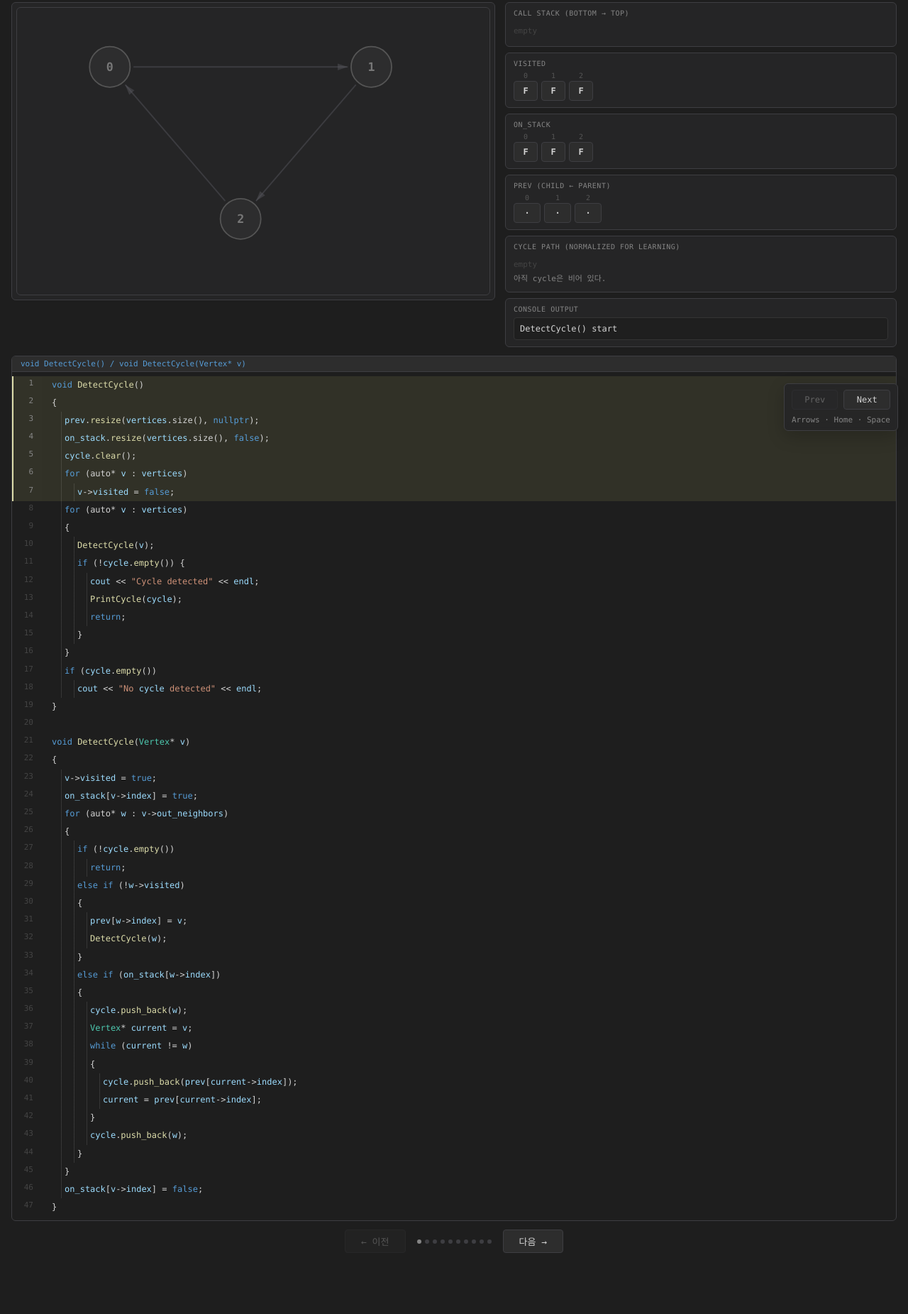
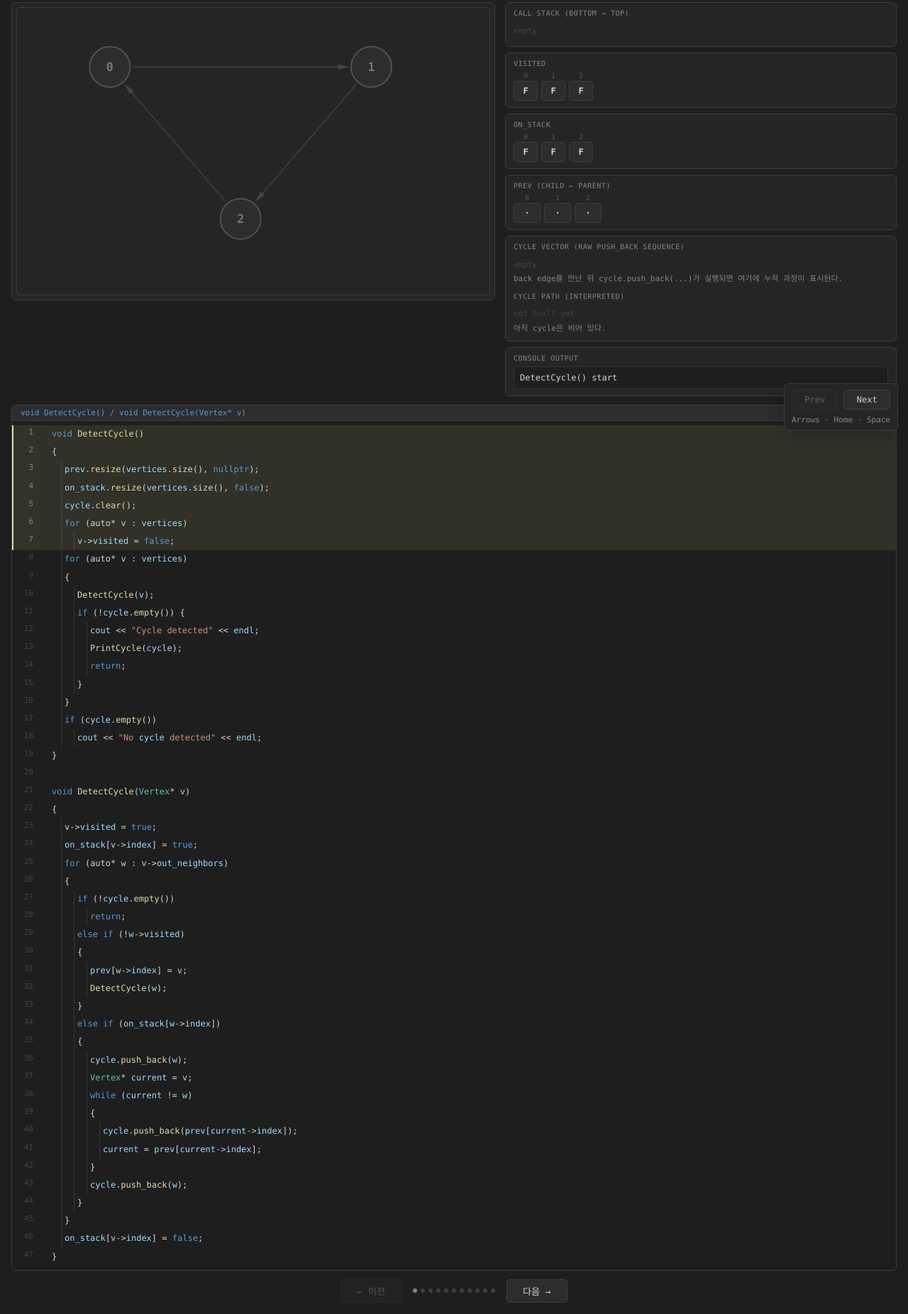
Before and after one commit to hckyeong/hckyeong.github.io, a website: page 09_graph/cycle_detection_dfs_vis.html in a window 1280 px wide. Shown: the part 179-2030 px from the top of the page at 71% size. Before the commit the page ends 1960 px from the top, so only its background shows below. Drawn offline with Linux system fonts and the light colour scheme.

Commit message:
Refine cycle vector backtracking visualization

```diff
--- a/09_graph/cycle_detection_dfs_vis.html
+++ b/09_graph/cycle_detection_dfs_vis.html
@@ -23,6 +23,7 @@ h1{font-size:14px;font-weight:400;color:#858585;margin-bottom:10px;letter-spacin
 .sbox{background:#252526;border:1px solid #3e3e42;border-radius:6px;padding:9px 11px}
 .slabel{font-size:10px;color:#858585;text-transform:uppercase;letter-spacing:.5px;margin-bottom:6px}
 .inline-note{font-size:11px;color:#858585;line-height:1.5}
+#cycle-build{white-space:pre-line}
 .grid4{display:grid;grid-template-columns:repeat(3,minmax(0,1fr));gap:5px}
 .icell{display:flex;flex-direction:column;align-items:center;gap:2px}.inlabel{font-size:10px;color:#555}
 .inval{min-width:34px;height:28px;padding:0 6px;border:1px solid #3e3e42;border-radius:4px;display:flex;align-items:center;justify-content:center;font-size:12px;font-weight:700;background:#2d2d2d;color:#d4d4d4;transition:all .25s}
@@ -33,13 +34,13 @@ h1{font-size:14px;font-weight:400;color:#858585;margin-bottom:10px;letter-spacin
 .chips{display:flex;flex-wrap:wrap;gap:4px;min-height:26px;align-items:center}.chip{padding:2px 8px;border-radius:3px;font-size:12px;font-weight:700;transition:all .2s}
 .chip-stack{background:rgba(86,156,214,.1);border:1px solid #569cd6;color:#9cdcfe}
 .chip-cur{background:rgba(247,178,103,.14);border:1px solid #f7b267;color:#f7b267}
-.chip-prev{background:rgba(155,155,234,.12);border:1px solid #9b9bea;color:#c9c9ff}
 .chip-cyc{background:rgba(240,149,149,.12);border:1px solid #f09595;color:#ffb8b8}
 .empty{color:#444;font-size:11px}
 #visited-grid,#stack-grid,#prev-grid{display:flex;gap:5px;flex-wrap:wrap}
 .pcell{display:flex;flex-direction:column;align-items:center;gap:2px}
 .pval{min-width:38px;height:28px;padding:0 6px;border:1px solid #3e3e42;border-radius:4px;display:flex;align-items:center;justify-content:center;font-size:12px;font-weight:700;background:#2d2d2d;color:#d4d4d4}
 .pval.set{border-color:#9b9bea;color:#c9c9ff;background:rgba(155,155,234,.12)}
+.pval.focus{border-color:#f7b267;color:#f7b267;background:rgba(247,178,103,.12)}
 #console-log{display:flex;flex-direction:column;gap:6px;font-size:12px;line-height:1.5;color:#d4d4d4}
 .logline{padding:6px 8px;border-radius:4px;background:#1f1f1f;border:1px solid #343434}
 #code-panel{background:#1e1e1e;border:1px solid #3e3e42;border-radius:6px;overflow:hidden;margin-bottom:12px}
@@ -79,7 +80,7 @@ h1{font-size:14px;font-weight:400;color:#858585;margin-bottom:10px;letter-spacin
     <div class="sbox"><div class="slabel">visited</div><div id="visited-grid"></div></div>
     <div class="sbox"><div class="slabel">on_stack</div><div id="stack-grid"></div></div>
     <div class="sbox"><div class="slabel">prev (child ← parent)</div><div id="prev-grid"></div></div>
-    <div class="sbox"><div class="slabel">Cycle Path (normalized for learning)</div><div class="chips" id="cycle-disp"></div><div class="inline-note" id="cycle-note"></div></div>
+    <div class="sbox"><div class="slabel">Cycle Vector (raw push_back sequence)</div><div class="chips" id="cycle-disp"></div><div class="inline-note" id="cycle-build"></div><div class="slabel" style="margin-top:10px">Cycle Path (interpreted)</div><div class="chips" id="cycle-path-disp"></div><div class="inline-note" id="cycle-note"></div></div>
     <div class="sbox"><div class="slabel">Console Output</div><div id="console-log"></div></div>
   </div>
 </div>
@@ -156,9 +157,10 @@ const CASES = [
       {desc:'1을 방문한다. 현재 재귀 스택은 0 → 1 이다.',hl:[21,22,23,24],visited:[0,1],onstack:[0,1],call:[0,1],prev:[null,0,null],cycle:[],current:1,activeEdge:null,cycleEdges:[],console:['On stack: 0','On stack: 0 1'],cycleNote:'방문은 되었지만 아직 함수가 끝나지 않았으므로 on_stack에도 남아 있다.'},
       {desc:'1의 이웃 2도 아직 방문되지 않았으므로 prev[2] = 1 후 재귀 호출한다.',hl:[25,26,29,30,31,32],visited:[0,1],onstack:[0,1],call:[0,1],prev:[null,0,1],cycle:[],current:1,activeEdge:[1,2],cycleEdges:[],console:['On stack: 0','On stack: 0 1'],cycleNote:'DFS tree는 0 → 1 → 2로 확장된다.'},
       {desc:'2를 방문한다. 현재 재귀 스택은 0 → 1 → 2 이다.',hl:[21,22,23,24],visited:[0,1,2],onstack:[0,1,2],call:[0,1,2],prev:[null,0,1],cycle:[],current:2,activeEdge:null,cycleEdges:[],console:['On stack: 0','On stack: 0 1','On stack: 0 1 2'],cycleNote:'이제 2의 이웃을 확인한다.'},
-      {desc:'2의 이웃 0은 이미 visited이고, 동시에 on_stack[0]도 true다. 즉 back edge 2 → 0을 만나 cycle을 감지한다.',hl:[25,26,34,35],visited:[0,1,2],onstack:[0,1,2],call:[0,1,2],prev:[null,0,1],cycle:[0],current:2,activeEdge:[2,0],cycleEdges:[[2,0]],console:['On stack: 0','On stack: 0 1','On stack: 0 1 2','Cycle detected: 0'],cycleNote:'visited && on_stack 조건이 바로 directed cycle 판정 지점이다.'},
-      {desc:'back edge 2 → 0 과 prev를 기준으로 보면, 학습용 cycle path는 0 → 1 → 2 → 0 으로 이해하는 것이 맞다.',hl:[35,36,37,38,39,40,41,42,43],visited:[0,1,2],onstack:[0,1,2],call:[0,1,2],prev:[null,0,1],cycle:[0,1,0,0],current:2,activeEdge:[2,0],cycleEdges:[[2,0]],console:['On stack: 0','On stack: 0 1','On stack: 0 1 2','Cycle detected: 0'],cycleNote:'아래 패널은 back edge와 prev를 기준으로 정규화한 cycle path를 보여준다.'},
-      {desc:'DetectCycle()는 cycle을 발견했음을 보고 종료한다. 시각화는 이해가 쉬운 cycle path 0 → 1 → 2 → 0 을 표시한다.',hl:[11,12,13,14],visited:[0,1,2],onstack:[0,1,2],call:[0,1,2],prev:[null,0,1],cycle:[0,1,0,0],current:2,activeEdge:[2,0],cycleEdges:[[2,0]],console:['On stack: 0','On stack: 0 1','On stack: 0 1 2','Cycle detected: 0','Cycle detected'],cycleNote:'코드의 raw cycle 저장 문제는 노트에서 설명하고, 시각화는 의미가 분명한 cycle path를 보여준다.'}
+      {desc:'2의 이웃 0은 이미 visited이고, 동시에 on_stack[0]도 true다. 즉 back edge 2 → 0을 만나 cycle을 감지한다. 이 순간 코드가 먼저 cycle.push_back(w)를 실행해서 cycle vector는 [0]이 된다.',hl:[25,26,34,35],visited:[0,1,2],onstack:[0,1,2],call:[0,1,2],prev:[null,0,1],cycle:[0],current:2,activeEdge:[2,0],cycleEdges:[[2,0]],console:['On stack: 0','On stack: 0 1','On stack: 0 1 2','Cycle detected: 0'],cycleBuild:'1) cycle.push_back(w=0)  =>  [0]',cycleNote:'visited && on_stack 조건이 바로 directed cycle 판정 지점이다.'},
+      {desc:'while 루프의 첫 반복이다. current는 2이고 prev[2] = 1 이므로 cycle.push_back(1)이 실행되어 cycle vector는 [0, 1]이 된다.',hl:[35,36,37,38,39,40,41],visited:[0,1,2],onstack:[0,1,2],call:[0,1,2],prev:[null,0,1],cycle:[0,1],current:2,tracePrev:2,traceEdge:[1,2],cycleEdges:[[2,0]],console:['On stack: 0','On stack: 0 1','On stack: 0 1 2','Cycle detected: 0'],cycleBuild:'1) push_back(w=0)  =>  [0]\n2) push_back(prev[2]=1)  =>  [0, 1]',cycleNote:'prev[2]를 따라가며 child 2의 parent인 1이 cycle vector에 추가된다.'},
+      {desc:'while 루프의 두 번째 반복이다. current를 1로 옮긴 뒤 prev[1] = 0 이므로 cycle.push_back(0)이 실행되어 cycle vector는 [0, 1, 0]이 된다.',hl:[38,39,40,41],visited:[0,1,2],onstack:[0,1,2],call:[0,1,2],prev:[null,0,1],cycle:[0,1,0],current:1,tracePrev:1,traceEdge:[0,1],cycleEdges:[[2,0]],console:['On stack: 0','On stack: 0 1','On stack: 0 1 2','Cycle detected: 0'],cycleBuild:'1) push_back(w=0)  =>  [0]\n2) push_back(prev[2]=1)  =>  [0, 1]\n3) push_back(prev[1]=0)  =>  [0, 1, 0]',cycleNote:'여기서 current가 0이 되므로 while(current != w)는 종료된다.'},
+      {desc:'while 종료 후 코드가 마지막으로 cycle.push_back(w)를 한 번 더 실행한다. 그래서 raw cycle vector는 [0, 1, 0, 0]이 된다. 해석 가능한 cycle path는 0 → 1 → 2 → 0 이다.',hl:[11,12,13,14,42],visited:[0,1,2],onstack:[0,1,2],call:[0,1,2],prev:[null,0,1],cycle:[0,1,0,0],cyclePath:[0,1,2,0],current:2,cycleEdges:[[2,0]],console:['On stack: 0','On stack: 0 1','On stack: 0 1 2','Cycle detected: 0','Cycle detected'],cycleBuild:'1) push_back(w=0)  =>  [0]\n2) push_back(prev[2]=1)  =>  [0, 1]\n3) push_back(prev[1]=0)  =>  [0, 1, 0]\n4) push_back(w=0)  =>  [0, 1, 0, 0]',cycleNote:'현재 코드의 raw vector에는 시작 정점 0이 중복으로 들어가므로, 실제 cycle path 해석은 별도로 봐야 한다.'}
     ]
   },
   {
@@ -176,9 +178,11 @@ const CASES = [
       {desc:'1 방문, on_stack은 0 → 2 → 1 이다.',hl:[21,22,23,24],visited:[0,2,1],onstack:[0,2,1],call:[0,2,1],prev:[null,2,0,null,null,null],cycle:[],current:1,activeEdge:null,cycleEdges:[],console:['On stack: 0','On stack: 0 2','On stack: 0 1 2'],cycleNote:'1의 유일한 이웃은 5다.'},
       {desc:'1의 이웃 5는 미방문이므로 prev[5] = 1 을 저장하고 재귀 호출한다.',hl:[25,26,29,30,31,32],visited:[0,2,1],onstack:[0,2,1],call:[0,2,1],prev:[null,2,0,null,null,1],cycle:[],current:1,activeEdge:[1,5],cycleEdges:[],console:['On stack: 0','On stack: 0 2','On stack: 0 1 2'],cycleNote:'이제 5에서 0으로 향하는 간선이 cycle을 만든다.'},
       {desc:'5 방문, on_stack은 0 → 2 → 1 → 5 이다.',hl:[21,22,23,24],visited:[0,2,1,5],onstack:[0,2,1,5],call:[0,2,1,5],prev:[null,2,0,null,null,1],cycle:[],current:5,activeEdge:null,cycleEdges:[],console:['On stack: 0','On stack: 0 2','On stack: 0 1 2','On stack: 0 1 2 5'],cycleNote:'5의 이웃 0은 이미 visited이며 현재 on_stack에도 있다.'},
-      {desc:'5 → 0 은 back edge 이다. visited[0] = true 이면서 on_stack[0] = true 이므로 cycle을 감지한다.',hl:[25,26,34,35],visited:[0,2,1,5],onstack:[0,2,1,5],call:[0,2,1,5],prev:[null,2,0,null,null,1],cycle:[0],current:5,activeEdge:[5,0],cycleEdges:[[5,0]],console:['On stack: 0','On stack: 0 2','On stack: 0 1 2','On stack: 0 1 2 5','Cycle detected: 0'],cycleNote:'directed cycle 판정은 back edge를 만나는 순간이다.'},
-      {desc:'back edge 5 → 0 과 prev를 기준으로 보면, 학습용 cycle path는 0 → 2 → 1 → 5 → 0 이다.',hl:[35,36,37,38,39,40,41,42,43],visited:[0,2,1,5],onstack:[0,2,1,5],call:[0,2,1,5],prev:[null,2,0,null,null,1],cycle:[0,1,2,0,0],current:5,activeEdge:[5,0],cycleEdges:[[5,0]],console:['On stack: 0','On stack: 0 2','On stack: 0 1 2','On stack: 0 1 2 5','Cycle detected: 0'],cycleNote:'아래 패널은 back edge와 prev를 따라 복원한 cycle path를 표시한다.'},
-      {desc:'DetectCycle()는 cycle을 발견했음을 보고 종료한다. 시각화는 이해가 쉬운 cycle path 0 → 2 → 1 → 5 → 0 을 표시한다.',hl:[11,12,13,14],visited:[0,2,1,5],onstack:[0,2,1,5],call:[0,2,1,5],prev:[null,2,0,null,null,1],cycle:[0,1,2,0,0],current:5,activeEdge:[5,0],cycleEdges:[[5,0]],console:['On stack: 0','On stack: 0 2','On stack: 0 1 2','On stack: 0 1 2 5','Cycle detected: 0','Cycle detected'],cycleNote:'코드의 raw cycle 저장 문제는 노트에서 설명하고, 시각화는 의미가 분명한 cycle path를 보여준다.'}
+      {desc:'5 → 0 은 back edge 이다. visited[0] = true 이면서 on_stack[0] = true 이므로 cycle을 감지한다. 코드가 먼저 cycle.push_back(w)를 실행해서 cycle vector는 [0]이 된다.',hl:[25,26,34,35],visited:[0,2,1,5],onstack:[0,2,1,5],call:[0,2,1,5],prev:[null,2,0,null,null,1],cycle:[0],current:5,activeEdge:[5,0],cycleEdges:[[5,0]],console:['On stack: 0','On stack: 0 2','On stack: 0 1 2','On stack: 0 1 2 5','Cycle detected: 0'],cycleBuild:'1) cycle.push_back(w=0)  =>  [0]',cycleNote:'directed cycle 판정은 back edge를 만나는 순간이다.'},
+      {desc:'while 루프의 첫 반복이다. current는 5이고 prev[5] = 1 이므로 cycle.push_back(1)이 실행되어 cycle vector는 [0, 1]이 된다.',hl:[35,36,37,38,39,40,41],visited:[0,2,1,5],onstack:[0,2,1,5],call:[0,2,1,5],prev:[null,2,0,null,null,1],cycle:[0,1],current:5,tracePrev:5,traceEdge:[1,5],cycleEdges:[[5,0]],console:['On stack: 0','On stack: 0 2','On stack: 0 1 2','On stack: 0 1 2 5','Cycle detected: 0'],cycleBuild:'1) push_back(w=0)  =>  [0]\n2) push_back(prev[5]=1)  =>  [0, 1]',cycleNote:'prev[5]를 따라가며 5의 parent인 1이 vector에 들어간다.'},
+      {desc:'while 루프의 두 번째 반복이다. current를 1로 옮기고 prev[1] = 2 를 읽어서 cycle.push_back(2)를 실행하면 cycle vector는 [0, 1, 2]가 된다.',hl:[38,39,40,41],visited:[0,2,1,5],onstack:[0,2,1,5],call:[0,2,1,5],prev:[null,2,0,null,null,1],cycle:[0,1,2],current:1,tracePrev:1,traceEdge:[2,1],cycleEdges:[[5,0]],console:['On stack: 0','On stack: 0 2','On stack: 0 1 2','On stack: 0 1 2 5','Cycle detected: 0'],cycleBuild:'1) push_back(w=0)  =>  [0]\n2) push_back(prev[5]=1)  =>  [0, 1]\n3) push_back(prev[1]=2)  =>  [0, 1, 2]',cycleNote:'이제 current는 2가 되고, 한 번 더 prev를 따라간다.'},
+      {desc:'while 루프의 세 번째 반복이다. current를 2로 옮기고 prev[2] = 0 을 읽어서 cycle.push_back(0)를 실행하면 cycle vector는 [0, 1, 2, 0]이 된다.',hl:[38,39,40,41],visited:[0,2,1,5],onstack:[0,2,1,5],call:[0,2,1,5],prev:[null,2,0,null,null,1],cycle:[0,1,2,0],current:2,tracePrev:2,traceEdge:[0,2],cycleEdges:[[5,0]],console:['On stack: 0','On stack: 0 2','On stack: 0 1 2','On stack: 0 1 2 5','Cycle detected: 0'],cycleBuild:'1) push_back(w=0)  =>  [0]\n2) push_back(prev[5]=1)  =>  [0, 1]\n3) push_back(prev[1]=2)  =>  [0, 1, 2]\n4) push_back(prev[2]=0)  =>  [0, 1, 2, 0]',cycleNote:'여기서 current가 0이 되므로 while(current != w)는 종료된다.'},
+      {desc:'while 종료 후 코드가 마지막으로 cycle.push_back(w)를 한 번 더 실행한다. 그래서 raw cycle vector는 [0, 1, 2, 0, 0]이 된다. 해석 가능한 cycle path는 0 → 2 → 1 → 5 → 0 이다.',hl:[11,12,13,14,42],visited:[0,2,1,5],onstack:[0,2,1,5],call:[0,2,1,5],prev:[null,2,0,null,null,1],cycle:[0,1,2,0,0],cyclePath:[0,2,1,5,0],current:5,cycleEdges:[[5,0]],console:['On stack: 0','On stack: 0 2','On stack: 0 1 2','On stack: 0 1 2 5','Cycle detected: 0','Cycle detected'],cycleBuild:'1) push_back(w=0)  =>  [0]\n2) push_back(prev[5]=1)  =>  [0, 1]\n3) push_back(prev[1]=2)  =>  [0, 1, 2]\n4) push_back(prev[2]=0)  =>  [0, 1, 2, 0]\n5) push_back(w=0)  =>  [0, 1, 2, 0, 0]',cycleNote:'현재 코드의 raw vector에는 시작 정점 0이 중복으로 들어가므로, 실제 cycle path 해석은 별도로 봐야 한다.'}
     ]
   }
 ];
@@ -203,30 +207,6 @@ function buildCode(){
     const html=trimmed.length?colorize(trimmed):'&nbsp;';
     return `<div class="cline" id="cl-${i}"><div class="lnum">${i+1}</div><div class="lcode" style="--indent:${indent}">${html}</div></div>`;
   }).join('');
-}
-function nodeState(id, step){
-  if(step.current===id) return 'current';
-  if(step.cycle.includes(id)) return 'cycle';
-  if(step.onstack.includes(id)) return 'stack';
-  if(step.visited.includes(id)) return 'visited';
-  return 'idle';
-}
-function normalizedCyclePath(step){
-  if (step.cyclePath && step.cyclePath.length) return step.cyclePath;
-  if (!step.activeEdge) return [];
-  const [from, to] = step.activeEdge;
-  if (!step.onstack.includes(to)) return [];
-  const chain = [from];
-  let current = from;
-  let guard = 0;
-  while (current !== to && guard < 100) {
-    current = step.prev[current];
-    if (current === null || current === undefined) return [];
-    chain.push(current);
-    guard++;
-  }
-  if (chain[chain.length - 1] !== to) return [];
-  return chain.slice().reverse().concat(to);
 }
 function buildGraph(){
   const cfg=CASES[caseIndex];
@@ -263,7 +243,7 @@ function renderPrev(step, count){
   for(let i=0;i<count;i++){
     const cell=document.createElement('div'); cell.className='pcell';
     const lab=document.createElement('div'); lab.className='inlabel'; lab.textContent=i;
-    const val=document.createElement('div'); val.className='pval'+(step.prev[i]!==null?' set':'');
+    const val=document.createElement('div'); val.className='pval'+(step.prev[i]!==null?' set':'')+(step.tracePrev===i?' focus':'');
     val.textContent=step.prev[i]===null?'·':step.prev[i];
     cell.appendChild(lab); cell.appendChild(val); wrap.appendChild(cell);
   }
@@ -286,16 +266,18 @@ function renderBoolGrid(targetId, count, activeList, current, cycleList, mode){
 function render(){
   const cfg=CASES[caseIndex];
   const step=cfg.steps[cur];
-  const cyclePath = normalizedCyclePath(step);
+  const cyclePath = step.cyclePath || [];
   document.getElementById('step-counter').textContent=`${cfg.label}  step ${cur+1} / ${cfg.steps.length}`;
   document.getElementById('step-desc').textContent=step.desc;
   document.getElementById('cycle-note').textContent=step.cycleNote;
+  document.getElementById('cycle-build').textContent=step.cycleBuild || 'back edge를 만난 뒤 cycle.push_back(...)가 실행되면 여기에 누적 과정이 표시된다.';
   document.querySelectorAll('.cline').forEach((el,i)=>el.classList.toggle('hl', step.hl.includes(i+1)));
   renderBoolGrid('visited-grid', cfg.nodes.length, step.visited, step.current, cyclePath, 'visited');
   renderBoolGrid('stack-grid', cfg.nodes.length, step.onstack, step.current, cyclePath, 'stack');
   renderPrev(step, cfg.nodes.length);
   document.getElementById('stack-disp').innerHTML = step.call.length ? step.call.map((id,idx)=>`<span class="chip ${idx===step.call.length-1?'chip-cur':'chip-stack'}">${id}</span>`).join('') : '<span class="empty">empty</span>';
-  document.getElementById('cycle-disp').innerHTML = cyclePath.length ? cyclePath.map(v=>`<span class="chip chip-cyc">${v}</span>`).join('') : '<span class="empty">empty</span>';
+  document.getElementById('cycle-disp').innerHTML = step.cycle.length ? step.cycle.map(v=>`<span class="chip chip-cyc">${v}</span>`).join('') : '<span class="empty">empty</span>';
+  document.getElementById('cycle-path-disp').innerHTML = cyclePath.length ? cyclePath.map(v=>`<span class="chip chip-cyc">${v}</span>`).join('') : '<span class="empty">not built yet</span>';
   const clog=document.getElementById('console-log');
   clog.innerHTML = step.console.length ? step.console.map(line=>`<div class="logline">${escapeHtml(line)}</div>`).join('') : '<div class="logline">(no output)</div>';
   cfg.nodes.forEach(id=>{
@@ -309,11 +291,12 @@ function render(){
     const line=document.getElementById(`e-${i}`), arrow=document.getElementById(`a-${i}`);
     const active = step.activeEdge && step.activeEdge[0]===a && step.activeEdge[1]===b;
     const cyc = step.cycleEdges.some(([x,y])=>x===a && y===b);
-    const color = cyc ? '#f09595' : (active ? '#f7b267' : '#585860');
-    const width = cyc ? '2.6' : (active ? '2.3' : '1.6');
-    const opacity = cyc || active ? '1' : '0.45';
+    const trace = step.traceEdge && step.traceEdge[0]===a && step.traceEdge[1]===b;
+    const color = cyc ? '#f09595' : (trace ? '#9b9bea' : (active ? '#f7b267' : '#585860'));
+    const width = cyc ? '2.6' : (trace ? '2.3' : (active ? '2.3' : '1.6'));
+    const opacity = cyc || trace || active ? '1' : '0.45';
     line.setAttribute('stroke',color); line.setAttribute('stroke-width',width); line.setAttribute('opacity',opacity);
-    arrow.setAttribute('fill',color); arrow.setAttribute('stroke',(cyc||active)?color:'none'); arrow.setAttribute('stroke-width',(cyc||active)?'0.8':'0'); arrow.setAttribute('opacity',opacity);
+    arrow.setAttribute('fill',color); arrow.setAttribute('stroke',(cyc||trace||active)?color:'none'); arrow.setAttribute('stroke-width',(cyc||trace||active)?'0.8':'0'); arrow.setAttribute('opacity',opacity);
   });
   document.querySelectorAll('.dot').forEach((d,i)=>d.classList.toggle('active', i===cur));
   document.getElementById('prev').disabled = cur===0;
```
